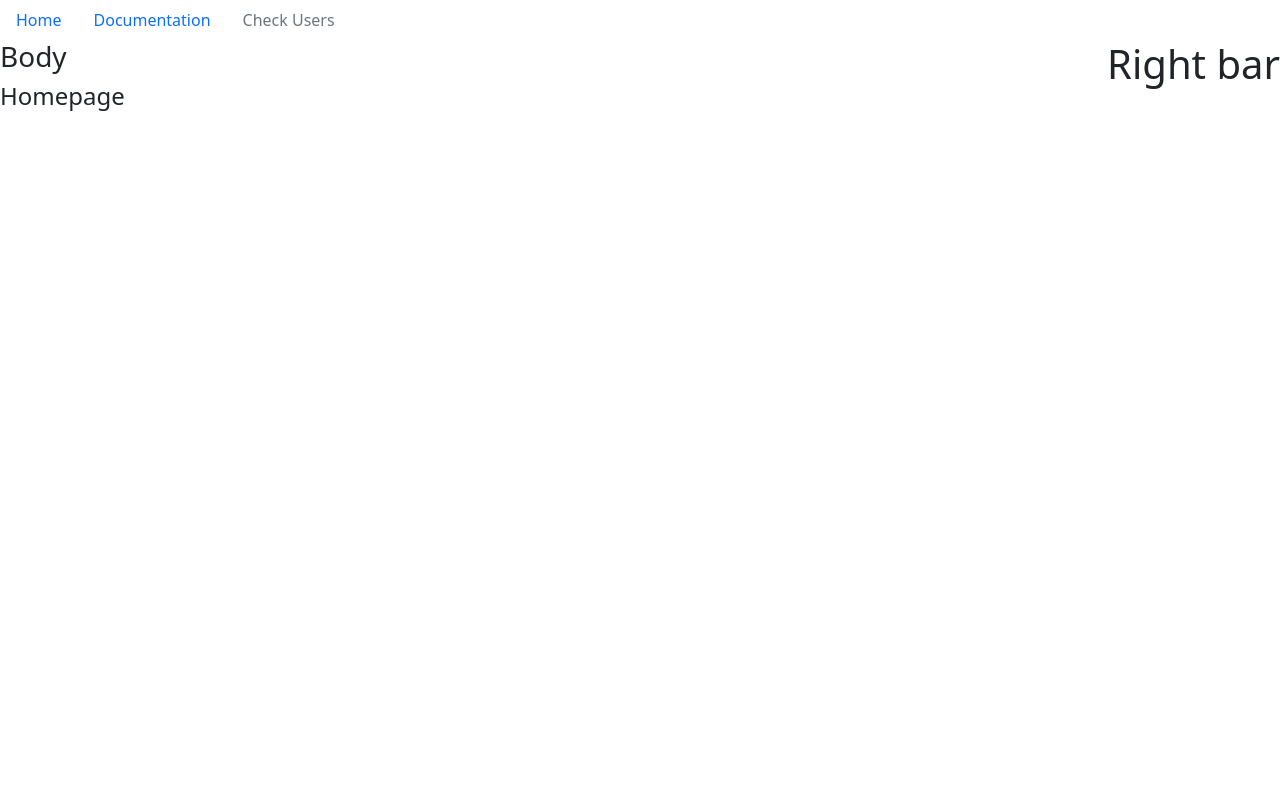
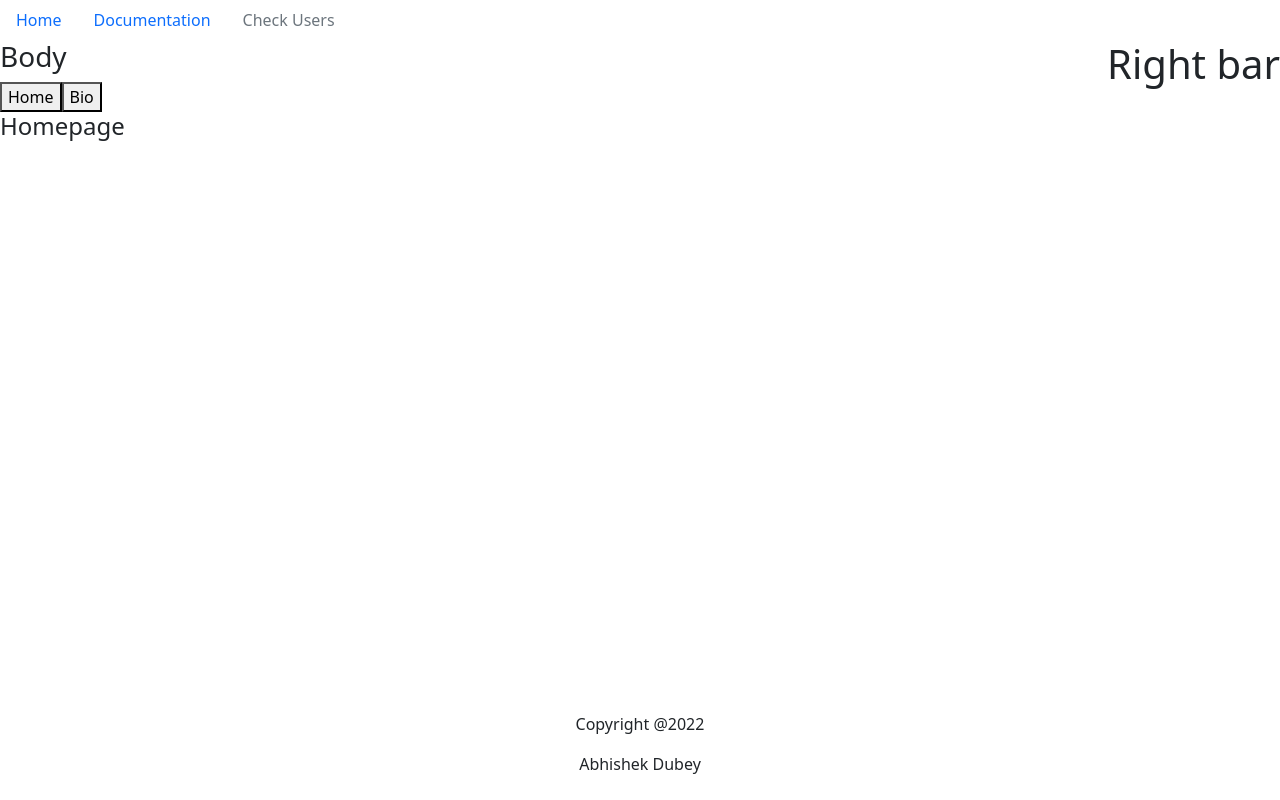
Before and after one commit to cyclades1/Get-movies, a React (Create React App) app in the folder site/: page / in a window 1280 px wide. Built offline with nearby package versions, Linux system fonts and the light colour scheme.

Commit message:
added routes

```diff
--- a/site/package.json
+++ b/site/package.json
@@ -10,6 +10,7 @@
     "react": "^17.0.2",
     "react-bootstrap": "^2.1.1",
     "react-dom": "^17.0.2",
+    "react-router-dom": "^6.2.1",
     "react-scripts": "5.0.0",
     "web-vitals": "^2.1.3"
   },
--- a/site/src/App.css
+++ b/site/src/App.css
@@ -44,3 +44,15 @@
   float:  left;
   width: 60%;
 }
+
+.doc {
+  float:  left;
+  width: 60%;
+}
+
+.footerlow {
+  position:absolute;
+  top: 89vh;
+  width: 100%;
+  text-align: center;
+}
--- a/site/src/App.js
+++ b/site/src/App.js
@@ -2,20 +2,39 @@ import './App.css';
 import Body from './components/body';
 import Navbar from './components/nav';
 import Right from './components/right';
+import {Doc} from './components/doc';
+import {Footer} from './components/footer';
+
 import React, { useState } from 'react';
+import {
+  BrowserRouter as Router,
+  Routes,
+  Route
+} from "react-router-dom";
 
 function App() {
-  const clicknav = (newpath)=>{
-    console.log(newpath);
-    setpage(newpath);
+  const changepage = (newpage)=>{
+    console.log(newpage);
+    setpage(newpage);
   }
 
   const [page, setpage] = useState("home");
   return (
     <>
-      <Navbar showdropdown ={false} clicknav = {clicknav}/>
-      <Body pageid ={page}/>
-      <Right/>
+      <Router>
+
+        <Navbar showdropdown ={false}/>
+        <Routes>
+          <Route exact path="/"  element = {<Body changepage={changepage} pageid ={page}/> }/>
+
+          <Route exact path ="/doc" element = {<Doc/>} />
+        </Routes>
+
+        <Right/>
+        <Footer/>
+
+      </Router>
+
     </>
   );
 }
--- a/site/src/components/body.js
+++ b/site/src/components/body.js
@@ -1,12 +1,15 @@
 import '../App.css';
-import {Home, Doc} from './page'
+import {Home, Bio} from './page'
 
 function Body(props) {
 
   return (
     <div className='body'>
       <h3>Body</h3>
-      {props.pageid ==="doc" ?<Doc/>:<Home/>}
+      <button onClick={()=>{props.changepage("home")}} > Home</button>
+      <button onClick={()=>{props.changepage("bio")}} > Bio</button>
+
+      {props.pageid ==="bio" ?<Bio />:<Home/>}
     </div>
   );
 }
--- /dev/null
+++ b/site/src/components/doc.js
@@ -0,0 +1,13 @@
+import React from 'react';
+import '../App.css';
+
+export const Doc = () => {
+    return (
+        <>
+        <div className='doc'>
+            <h4> Documentation</h4>
+        </div>
+        </>
+
+    )
+}
--- /dev/null
+++ b/site/src/components/footer.js
@@ -0,0 +1,13 @@
+import React from 'react';
+import '../App.css';
+
+export const Footer = (props) => {
+    return (
+        <>
+        <footer className ="footerlow">
+            <p>Copyright @2022</p>
+            <p>Abhishek Dubey</p>
+        </footer>
+        </>
+    )
+}
--- a/site/src/components/nav.js
+++ b/site/src/components/nav.js
@@ -1,5 +1,6 @@
 import '../App.css';
 import {Nav, NavDropdown} from 'react-bootstrap';
+import {Link} from "react-router-dom";
 
 function changeurl(url)
 {
@@ -14,14 +15,10 @@ function Navbar(props) {
       <>
        <Nav variant="pills" >
         <Nav.Item>
-            <Nav.Link eventKey="home" onClick={()=>{props.clicknav("home")}} >
-                Home
-            </Nav.Link>
+            <Nav.Link as={Link} to="/" > Home </Nav.Link>
         </Nav.Item>
         <Nav.Item>
-            <Nav.Link eventKey="doc" onClick={()=>{props.clicknav("doc")}} >
-                Documentation
-            </Nav.Link>
+            <Nav.Link  as={Link} to="/doc"> Documentation </Nav.Link>
         </Nav.Item>
         <Nav.Item>
             <Nav.Link eventKey="user" disabled onClick={() => changeurl("doc")}>
--- a/site/src/components/page.js
+++ b/site/src/components/page.js
@@ -2,12 +2,18 @@ import React from 'react';
 
 export const Home = (props) => {
     return (
+        <>
         <h4> Homepage</h4>
+
+        </>
+
     )
 }
 
-export const Doc = (props) => {
+export const Bio = (props) => {
     return (
-        <h4> Documentation</h4>
+        <>
+        <h4>This is Biography..</h4>
+        </>
     )
 }
```
Also changed, not shown: 1 other file (tests, documents, lock files or other folders).
